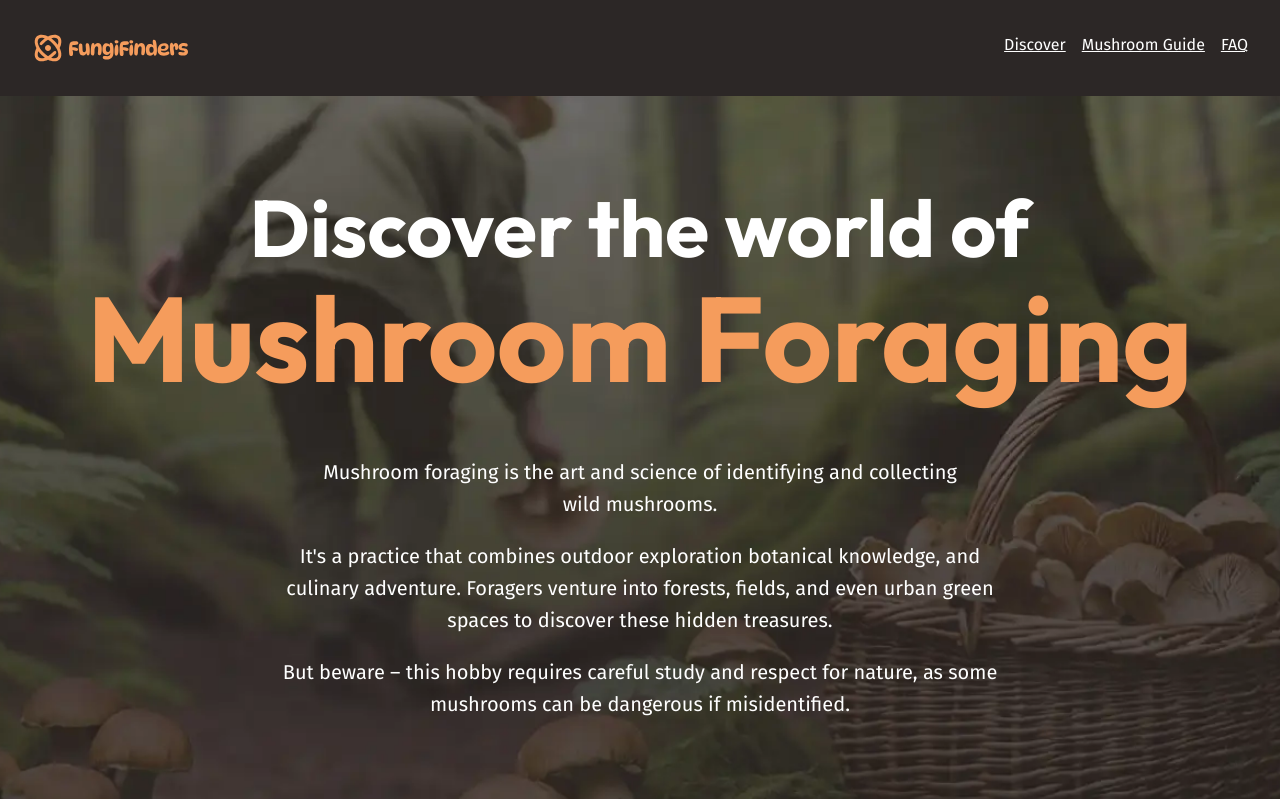
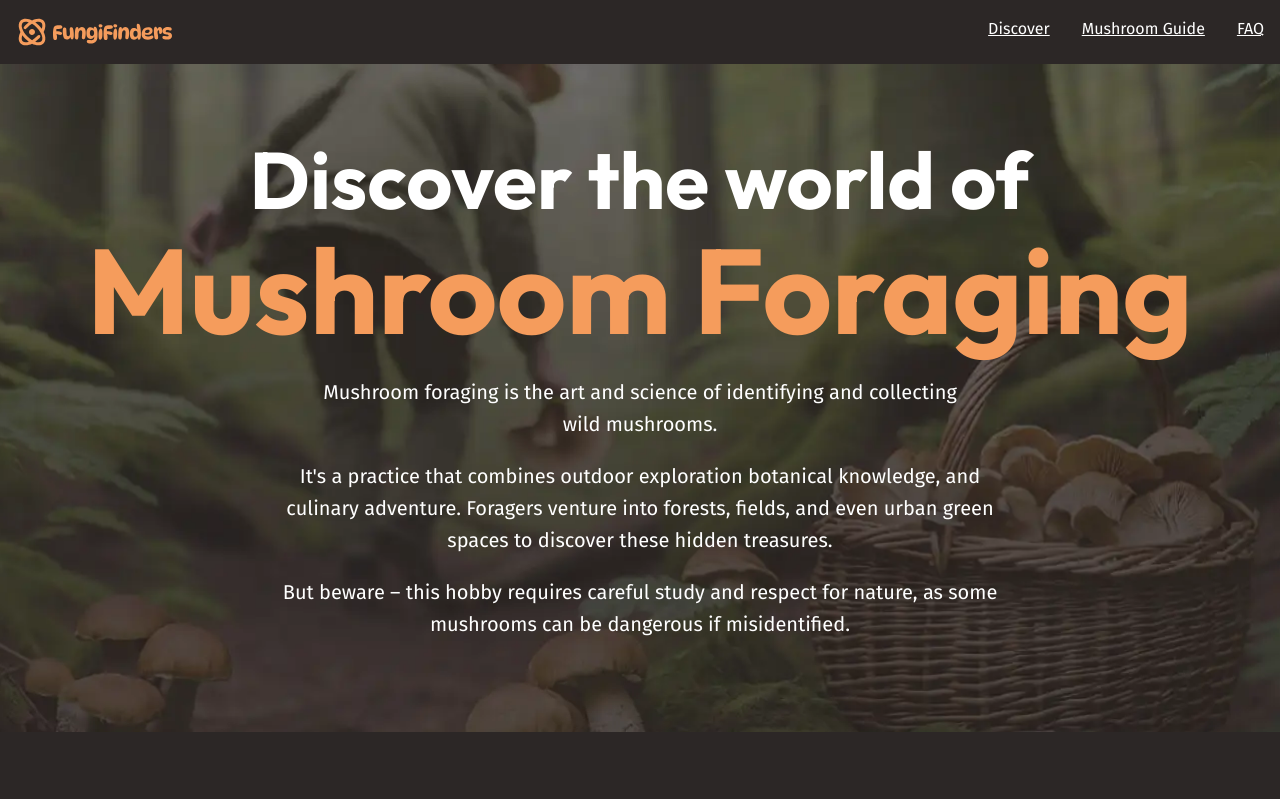
Before and after one commit to AshmweGeoffrey/Ce_frontendmasters_Css, a plain HTML site: page 0x00-Inital/index.html in a window 1280 px wide. Shown: the top 799 px of the page. Drawn offline with Linux system fonts and the light colour scheme.

Commit message:
Fix: Fixed Mishandled padding

```diff
--- a/0x00-Inital/style.css
+++ b/0x00-Inital/style.css
@@ -215,9 +215,10 @@
   }
   .wrapper {
     --wrapper-max-width: 1130px;
+    --wrapper-padding: 1rem;
     max-width: var(--wrapper-max-width);
     margin-inline: auto;
-    padding: 1rem;
+    padding-inline: var(--wrapper-padding);
 
     box-sizing: content-box;
     &[data-width="narrow"] {
@@ -231,19 +232,22 @@
 
 @layer components {
   .site-header {
-    padding: 1rem;
+    padding-block: 1rem;
   }
   .site-header__inner {
     display: flex;
     justify-content: space-between;
     flex-wrap: wrap;
-    gap: 0.5rem 1rem;
+    gap: 0.5rem 2rem;
   }
   .primary-navigation {
     ul {
+      list-style: none;
+      margin: 0;
+      padding: 0;
       display: flex;
       flex-wrap: wrap;
-      gap: 0.5rem 1rem;
+      gap: 0.5rem 2rem;
     }
   }
   .site-footer {
```
